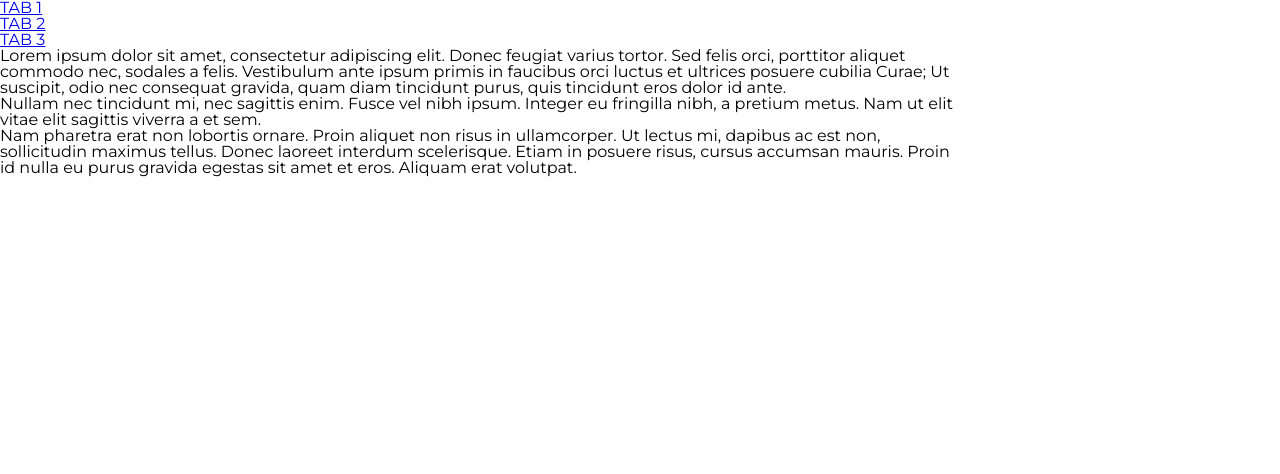
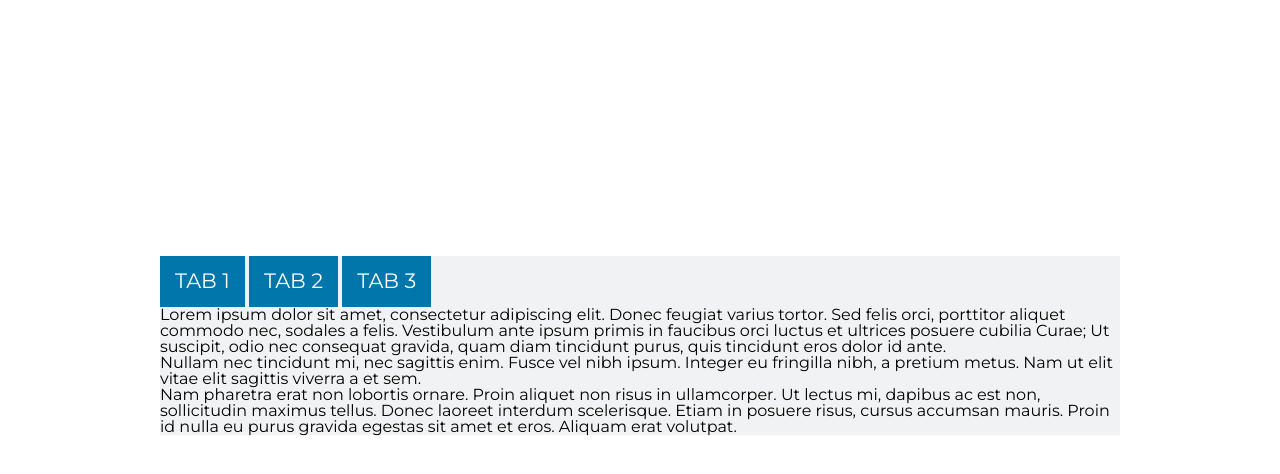
Before and after one commit to LeoMeloDev/MAS, a plain HTML site: page index.html in a window 1280 px wide. Drawn offline with nearby package versions, Linux system fonts and the light colour scheme.

Commit message:
Adds CSS properties for #tabs for Desktop

```diff
--- a/css/style.css
+++ b/css/style.css
@@ -113,3 +113,33 @@ table {
   }
 
 }
+
+/**********
+  DESKTOP
+**********/
+
+@media only screen and (min-width: 768px) {
+
+.wrapper {
+  display: block;
+  margin: 20% auto;
+  background-color: #f1f2f3;
+}
+
+#tabs ul li {
+  display: inline-block;
+  padding: 15px;
+  font-size: 1.3em;
+  outline: none;
+  background-color: #0076AB;
+}
+
+#tabs ul li a {
+  color: #fff;
+  text-decoration: none;
+}
+
+#tabs ul li a.active {
+  font-weight: bold;
+  color: #4d4d4d;
+}
```
